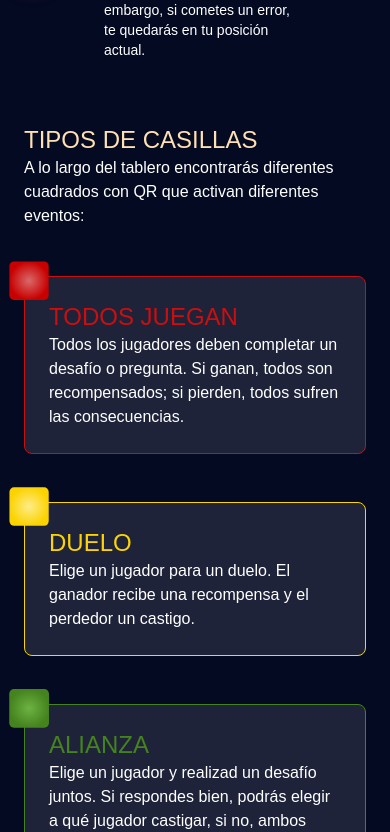
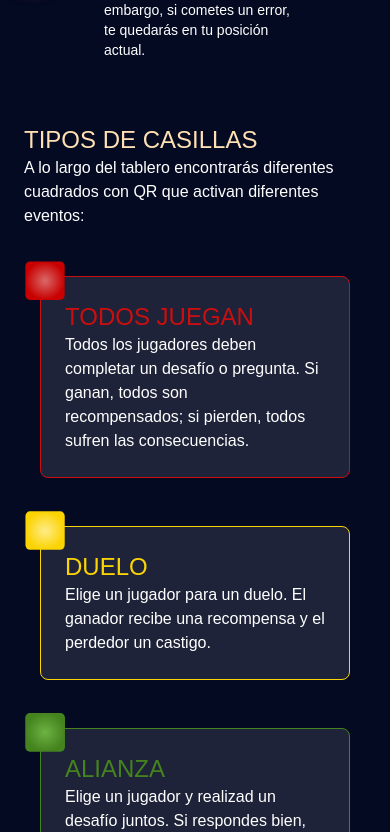
Before and after one commit to ASunart/landing-space-quest, a React (Vite) app: page / in a window 390 px wide. Shown: the part 1352-2184 px from the top of the page. Built offline with nearby package versions, Linux system fonts and the light colour scheme; a web font is replaced by a local one.

Commit message:
Box type responsive

```diff
--- a/src/App.jsx
+++ b/src/App.jsx
@@ -43,10 +43,10 @@ function App() {
         </section>
 
 
-        <section className="text-white px-6 flex flex-col gap-12">
+        <section className="text-white px-6 flex flex-col gap-12 lg:px-20">
           <div>
-            <h2 className="text-cream text-2xl font-regular">TIPOS DE CASILLAS</h2>
-            <p>A lo largo del tablero encontrarás diferentes cuadrados con QR que activan diferentes eventos:</p>
+            <h2 className="text-cream text-2xl font-regular lg:text-5xl">TIPOS DE CASILLAS</h2>
+            <pm className="lg:text-xl">A lo largo del tablero encontrarás diferentes cuadrados con QR que activan diferentes eventos:</pm>
           </div>
 
           <BoxType />
--- a/src/components/BoxType.jsx
+++ b/src/components/BoxType.jsx
@@ -3,19 +3,19 @@ import { boxType } from "../const/boxType"
 export function BoxType() {
 
     return (
-        <>
-
+        <section className="flex flex-col gap-12 px-4 lg:flex-row lg:flex-wrap lg:gap-16 lg:w-full">
             {
                 boxType.map(({ id, title, content, textColor, vector, borderColor }) => {
-                    const h1Style = `${textColor} text-2xl font-regular`
-                    return <article key={id} className={`relative bg-[rgba(255,255,255,0.1)] p-6 border ${borderColor} rounded-lg`}>
+                    const h1Style = `${textColor} text-2xl font-regular lg:text-3xl`
+                    return <article key={id}
+                    className={`relative bg-[rgba(255,255,255,0.1)] p-6 border ${borderColor} rounded-lg lg:w-2/5`}>
                         <img src={vector} className="absolute w-10 -top-4 -left-4" />
                         <h3 className={h1Style}>{title}</h3>
-                        <p>{content}</p>
+                        <p className="lg:text-xl">{content}</p>
                     </article>
                 })
             }
 
-        </>
+        </section>
     )
 }
```
